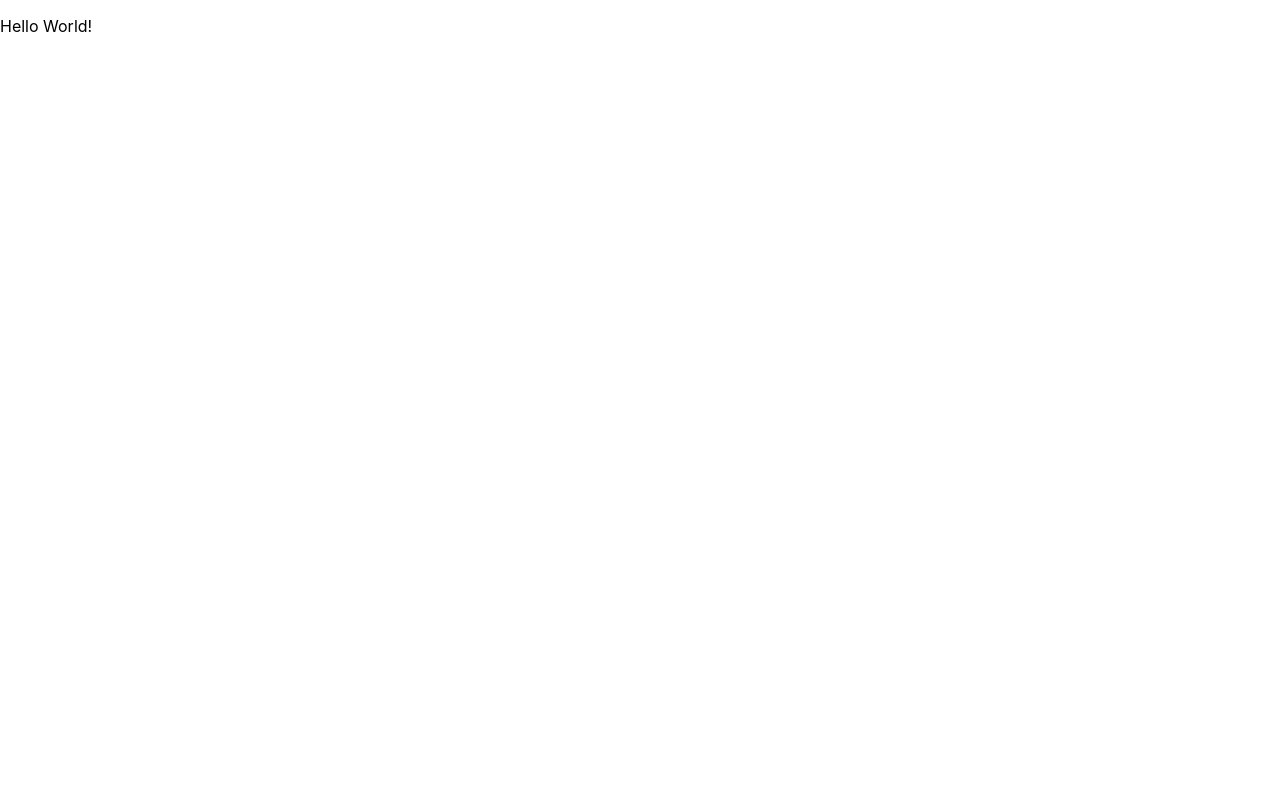
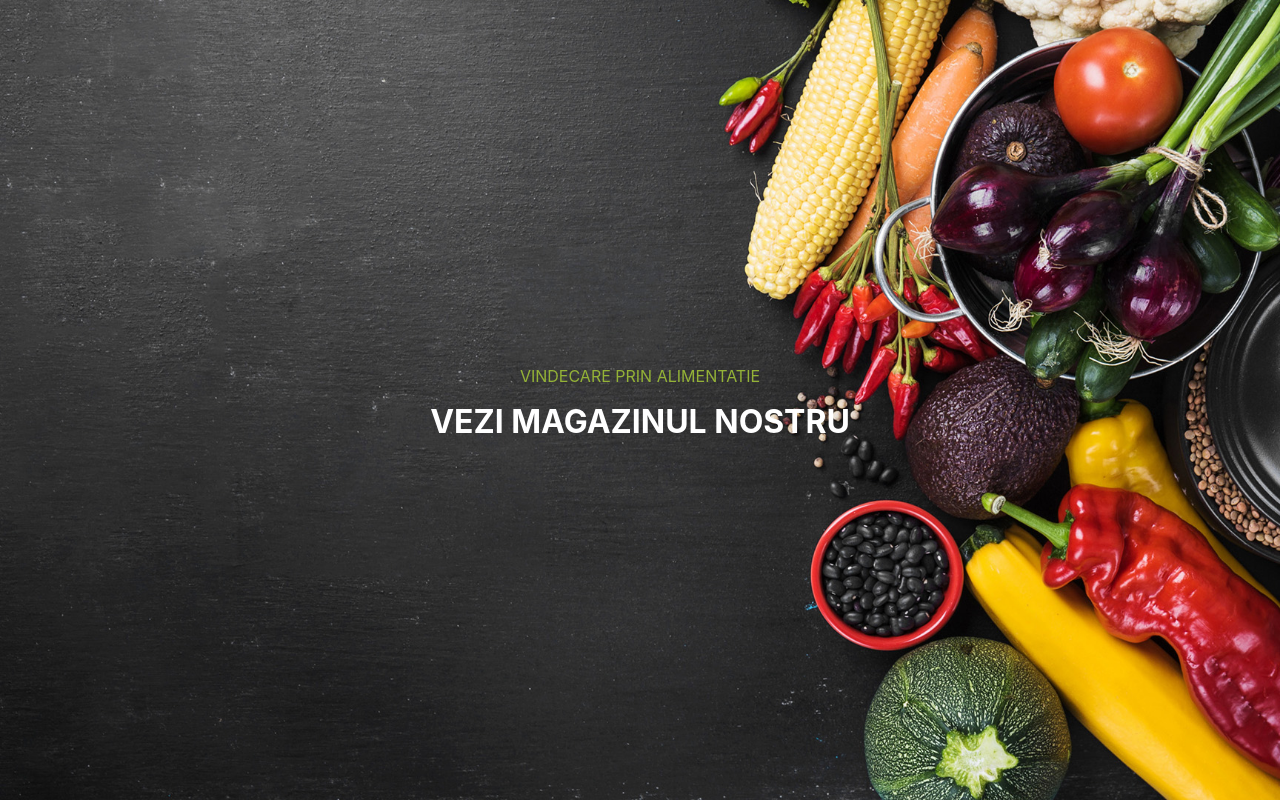
Before and after one commit to AtamanKit/nutritie_dev, a React (Create React App) app in the folder frontend/: page / in a window 1280 px wide. Built offline with nearby package versions, Linux system fonts and the light colour scheme.

Commit message:
Working React

```diff
--- a/frontend/package.json
+++ b/frontend/package.json
@@ -6,7 +6,9 @@
     "@testing-library/jest-dom": "^5.16.1",
     "@testing-library/react": "^12.1.2",
     "@testing-library/user-event": "^13.5.0",
+    "bootstrap": "^5.1.3",
     "react": "^17.0.2",
+    "react-bootstrap": "^2.1.1",
     "react-dom": "^17.0.2",
     "react-scripts": "5.0.0",
     "web-vitals": "^2.1.3"
--- a/frontend/src/App.js
+++ b/frontend/src/App.js
@@ -1,8 +1,12 @@
-import './App.css';
+import './styles/main.css';
+import React from 'react';
+import HeroBg from './components/hero_bg';
 
 function App() {
   return (
-    <p>Hello World!</p>
+    <React.Fragment>
+      <HeroBg />
+    </React.Fragment>
   );
 }
 
--- /dev/null
+++ b/frontend/src/components/hero_bg.js
@@ -0,0 +1,14 @@
+function HeroBg() {
+    return(
+        <div className='hero-area'>
+            <div className='hero-image'>
+                <div className='hero-text'>
+                    <p>VINDECARE PRIN ALIMENTATIE</p>
+                    <h1>VEZI MAGAZINUL NOSTRU</h1>
+                </div>
+            </div>
+        </div>
+    );
+}
+
+export default HeroBg
--- a/frontend/src/index.css
+++ b/frontend/src/index.css
@@ -1,4 +1,5 @@
 body {
+  height: 100%;
   margin: 0;
   font-family: -apple-system, BlinkMacSystemFont, 'Segoe UI', 'Roboto', 'Oxygen',
     'Ubuntu', 'Cantarell', 'Fira Sans', 'Droid Sans', 'Helvetica Neue',
--- /dev/null
+++ b/frontend/src/styles/main.css
@@ -0,0 +1,37 @@
+.hero-image {
+    background-image: url('../images/hero-bg.jpg');
+    height: 100vh;
+    width: 100vw;
+
+    background-position: center;
+    background-repeat: no-repeat;
+    background-size: cover;
+    position: relative;
+}
+
+.hero-area {
+    position: absolute;
+    background-color:brown;
+    /* opacity: 0.5; */
+    height: 100vh;
+    width: 100vw;
+    /* z-index: 1;    */
+}
+
+.hero-text h1 {
+    text-align: center;
+    position: absolute;
+    top: 50%;
+    left: 50%;
+    transform: translate(-50%, -50%);
+    color:white;
+}
+
+.hero-text p {
+    text-align: center;
+    position: absolute;
+    top: 45%;
+    left: 50%;
+    transform: translate(-50%, -50%);
+    color:#94b237;
+}
```
Also changed, not shown: frontend/src/App.css (deleted), frontend/src/images/hero-bg.jpg (added), 1 other file (tests, documents, lock files or other folders).
